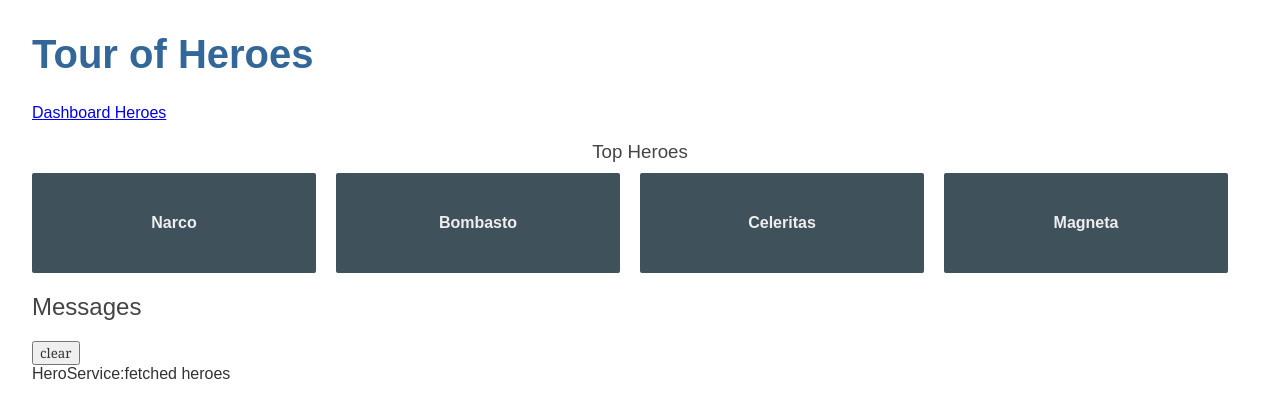
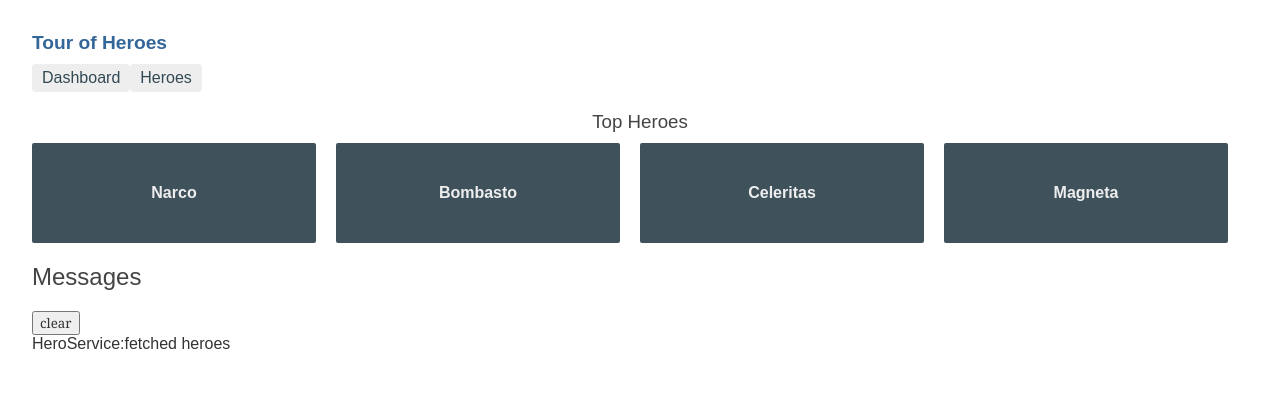
Before and after one commit to ramandy007/Angular-Tutorial, an Angular app: page /dashboard in a window 1280 px wide. Shown: the top 418 px of the page. Built offline with nearby package versions, Linux system fonts and the light colour scheme.

Commit message:
add app css

```diff
--- a/src/app/app.component.css
+++ b/src/app/app.component.css
@@ -0,0 +1,30 @@
+/* AppComponent's private CSS styles */
+h1 {
+  font-size: 1.2em;
+  margin-bottom: 0;
+}
+nav a {
+  padding: 5px 10px;
+  text-decoration: none;
+  margin-top: 10px;
+  display: inline-block;
+  background-color: #eee;
+  border-radius: 4px;
+}
+nav a:visited,
+a:link {
+  color: #334953;
+}
+nav a:hover {
+  color: #039be5;
+  background-color: #cfd8dc;
+}
+nav a.active {
+  color: #039be5;
+}
+
+/*
+  Copyright Google LLC. All Rights Reserved.
+  Use of this source code is governed by an MIT-style license that
+  can be found in the LICENSE file at https://angular.io/license
+  */
```
